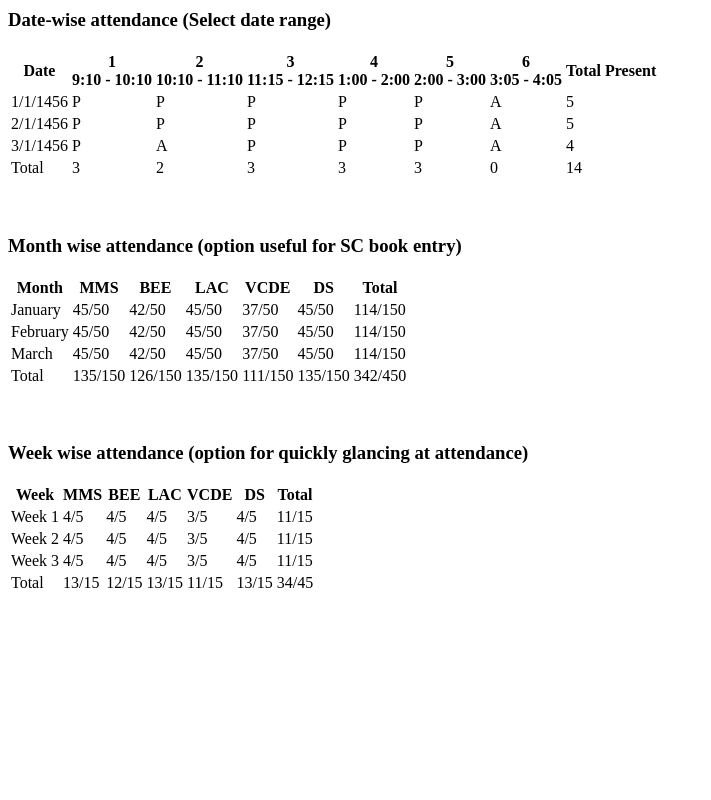
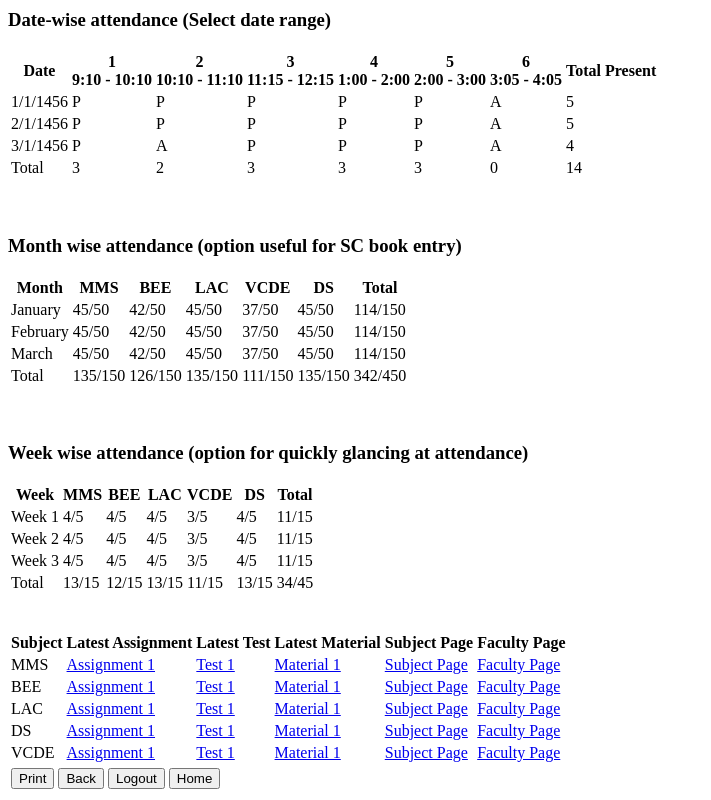
Before and after one commit to MizanZero/code, a plain HTML site: page Web/Practice/index.html in a window 1280 px wide. Shown: the part 599-1399 px from the top of the page, without its empty margins (0-711 px from the left). Before the commit the page ends 1238 px from the top, so only its background shows below. Drawn offline with Linux system fonts and the light colour scheme.

Commit message:
course material

```diff
--- a/Web/Practice/index.html
+++ b/Web/Practice/index.html
@@ -234,4 +234,68 @@
     </table>
     <br><br> <!--End of weekly table-->
 
+    <table>
+        <thead>
+            <tr>
+                <th>Subject</th>
+                <th>Latest Assignment</th>
+                <th>Latest Test</th>
+                <th>Latest Material</th>
+                <th>Subject Page</th>
+                <th>Faculty Page</th>
+            </tr>
+        </thead>
+        <tbody>
+            <tr>
+                <td>MMS</td>
+                <td><a href="https://example.com/mms_assignment", target="_blank">Assignment 1</a></td>
+                <td><a href="https://example.com/mms_test", target="_blank">Test 1</a></td>
+                <td><a href="https://example.com/mms_material", target="_blank">Material 1</a></td>
+                <td><a href="https://example.com/mms_page", target="_blank">Subject Page</a></td>
+                <td><a href="https://example.com/mms_faculty", target="_blank">Faculty Page</a></td>
+            </tr>
+            <tr>
+                <td>BEE</td>
+                <td><a href="https://example.com/bee_assignment", target="_blank">Assignment 1</a></td>
+                <td><a href="https://example.com/bee_test", target="_blank">Test 1</a></td>
+                <td><a href="https://example.com/bee_material", target="_blank">Material 1</a></td>
+                <td><a href="https://example.com/bee_page", target="_blank">Subject Page</a></td>
+                <td><a href="https://example.com/bee_faculty", target="_blank">Faculty Page</a></td>
+            </tr>
+            <tr>
+                <td>LAC</td>
+                <td><a href="https://example.com/lac_assignment", target="_blank">Assignment 1</a></td>
+                <td><a href="https://example.com/lac_test", target="_blank">Test 1</a></td>
+                <td><a href="https://example.com/lac_material", target="_blank">Material 1</a></td>
+                <td><a href="https://example.com/lac_page", target="_blank">Subject Page</a></td>
+                <td><a href="https://example.com/lac_faculty", target="_blank">Faculty Page</a></td>
+            </tr>
+            <tr>
+                <td>DS</td>
+                <td><a href="https://example.com/ds_assignment", target="_blank">Assignment 1</a></td>
+                <td><a href="https://example.com/ds_test", target="_blank">Test 1</a></td>
+                <td><a href="https://example.com/ds_material", target="_blank">Material 1</a></td>
+                <td><a href="https://example.com/ds_page", target="_blank">Subject Page</a></td>
+                <td><a href="https://example.com/ds_faculty", target="_blank">Faculty Page</a></td>
+            </tr>
+            <tr>
+                <td>VCDE</td>
+                <td><a href="https://example.com/vcde_assignment", target="_blank">Assignment 1</a></td>
+                <td><a href="https://example.com/vcde_test", target="_blank">Test 1</a></td>
+                <td><a href="https://example.com/vcde_material", target="_blank">Material 1</a></td>
+                <td><a href="https://example.com/vcde_page", target="_blank">Subject Page</a></td>
+                <td><a href="https://example.com/vcde_faculty", target="_blank">Faculty Page</a></td>
+            </tr>
+        </tbody>
+    </table>
+
+    <table>
+        <tr>
+            <td><button onclick="window.print()">Print</button></td>
+            <td><button onclick="window.location.href='index.html'">Back</button></td>
+            <td><button onclick="window.location.href='index.html'">Logout</button></td>
+            <td><button onclick="window.location.href='index.html'">Home</button></td>
+        </tr>
+    </table>
+
 </body>
```
